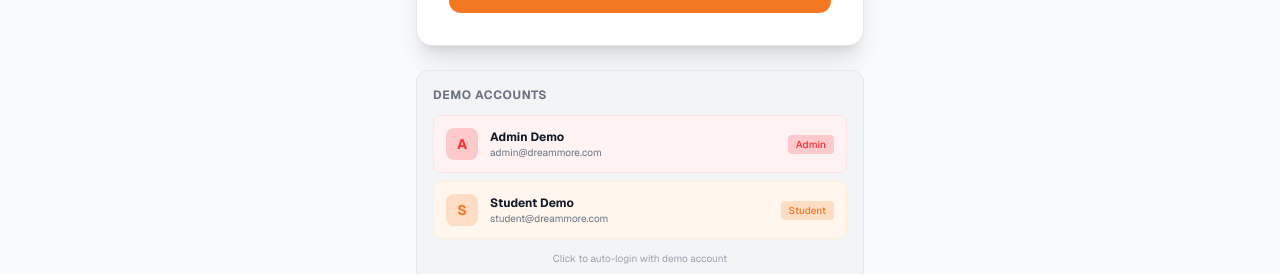
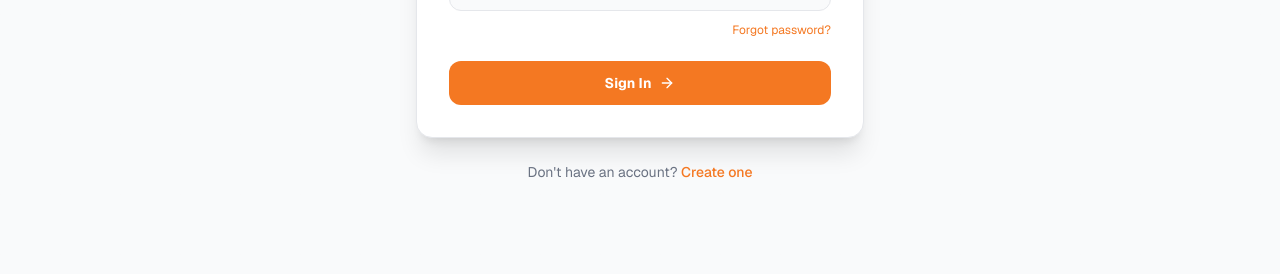
Before and after one commit to simegnewcs/DreamMoreNext, a Next.js app: page /login in a window 1280 px wide. Shown: the part 526-800 px from the top of the page. Built offline with nearby package versions, Linux system fonts and the light colour scheme; no server answers.

Commit message:
feat: remove demo accounts section from login page

```diff
--- a/src/components/auth/LoginClient.tsx
+++ b/src/components/auth/LoginClient.tsx
@@ -179,73 +179,6 @@ export default function LoginClient() {
           </form>
         </div>
 
-        {/* Demo Accounts */}
-        <div className={`mt-6 p-4 rounded-xl ${isDark ? "bg-white/5 border border-white/10" : "bg-gray-100 border border-gray-200"}`}>
-          <p className={`text-xs font-bold uppercase tracking-wider mb-3 ${isDark ? "text-white/50" : "text-gray-500"}`}>Demo Accounts</p>
-          <div className="space-y-2">
-            {/* Admin Demo */}
-            <button
-              type="button"
-              onClick={() => {
-                localStorage.setItem("user", JSON.stringify({
-                  email: "admin@dreammore.com",
-                  name: "Admin User",
-                  role: "admin",
-                  loggedInAt: new Date().toISOString()
-                }));
-                window.dispatchEvent(new Event("userUpdated"));
-                router.push("/admin");
-              }}
-              className={`w-full flex items-center gap-3 p-3 rounded-lg text-left transition-all ${
-                isDark
-                  ? "bg-red-500/10 border border-red-500/20 hover:bg-red-500/15"
-                  : "bg-red-50 border border-red-100 hover:bg-red-100"
-              }`}
-            >
-              <div className="w-8 h-8 rounded-lg bg-red-500/20 flex items-center justify-center">
-                <span className="text-sm font-bold text-red-500">A</span>
-              </div>
-              <div className="flex-1">
-                <p className={`text-xs font-bold ${isDark ? "text-white" : "text-gray-900"}`}>Admin Demo</p>
-                <p className={`text-[10px] ${isDark ? "text-white/50" : "text-gray-500"}`}>admin@dreammore.com</p>
-              </div>
-              <span className="text-[10px] px-2 py-0.5 rounded bg-red-500/20 text-red-500 font-medium">Admin</span>
-            </button>
-
-            {/* User Demo */}
-            <button
-              type="button"
-              onClick={() => {
-                localStorage.setItem("user", JSON.stringify({
-                  email: "student@dreammore.com",
-                  name: "Student User",
-                  role: "student",
-                  loggedInAt: new Date().toISOString()
-                }));
-                window.dispatchEvent(new Event("userUpdated"));
-                router.push(redirect);
-              }}
-              className={`w-full flex items-center gap-3 p-3 rounded-lg text-left transition-all ${
-                isDark
-                  ? "bg-[#f47822]/10 border border-[#f47822]/20 hover:bg-[#f47822]/15"
-                  : "bg-orange-50 border border-orange-100 hover:bg-orange-100"
-              }`}
-            >
-              <div className="w-8 h-8 rounded-lg bg-[#f47822]/20 flex items-center justify-center">
-                <span className="text-sm font-bold text-[#f47822]">S</span>
-              </div>
-              <div className="flex-1">
-                <p className={`text-xs font-bold ${isDark ? "text-white" : "text-gray-900"}`}>Student Demo</p>
-                <p className={`text-[10px] ${isDark ? "text-white/50" : "text-gray-500"}`}>student@dreammore.com</p>
-              </div>
-              <span className="text-[10px] px-2 py-0.5 rounded bg-[#f47822]/20 text-[#f47822] font-medium">Student</span>
-            </button>
-          </div>
-          <p className={`text-[10px] mt-3 text-center ${isDark ? "text-white/30" : "text-gray-400"}`}>
-            Click to auto-login with demo account
-          </p>
-        </div>
-
         <p className={`text-center text-sm mt-6 ${isDark ? "text-white/40" : "text-gray-500"}`}>
           Don&apos;t have an account?{" "}
           <Link href="/register" className="text-[#f47822] hover:text-[#e06b18] font-medium transition-colors">
```
